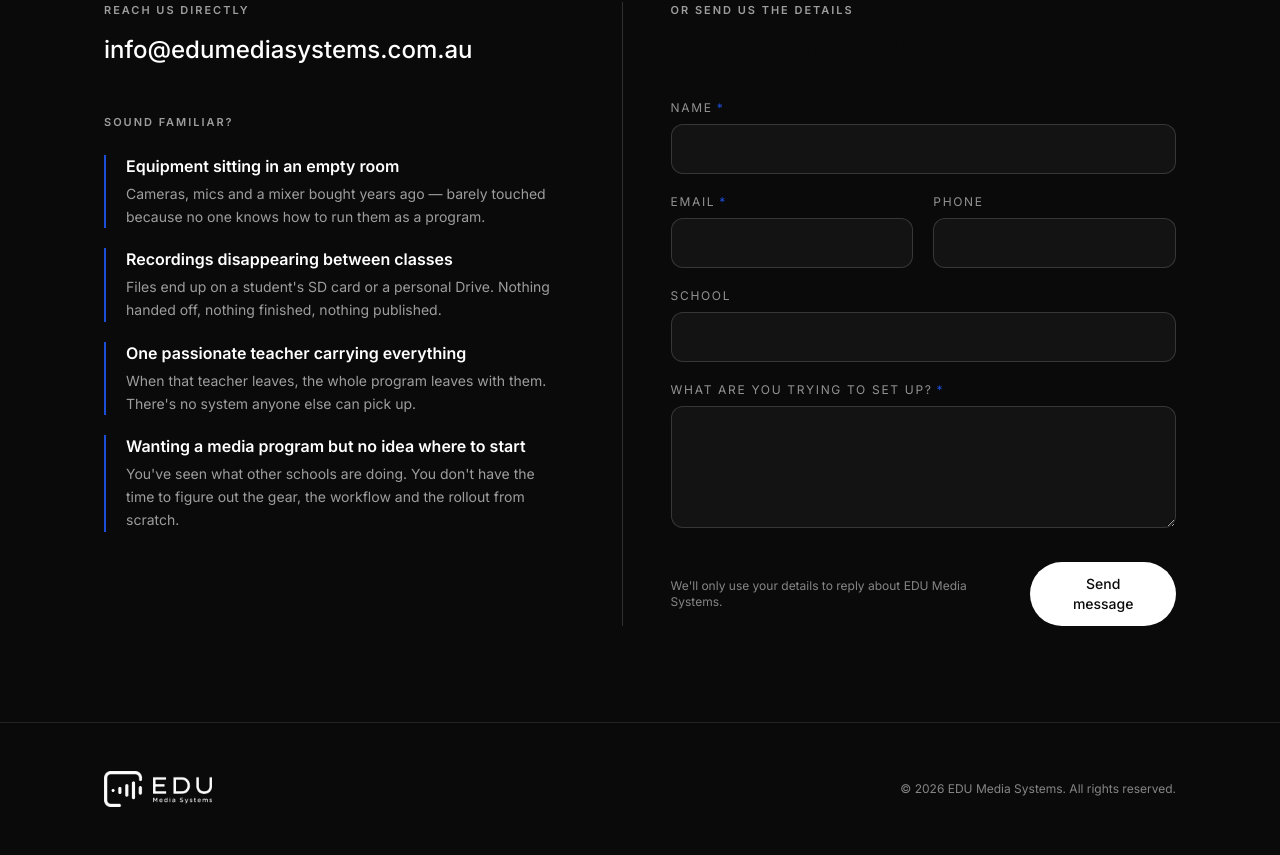
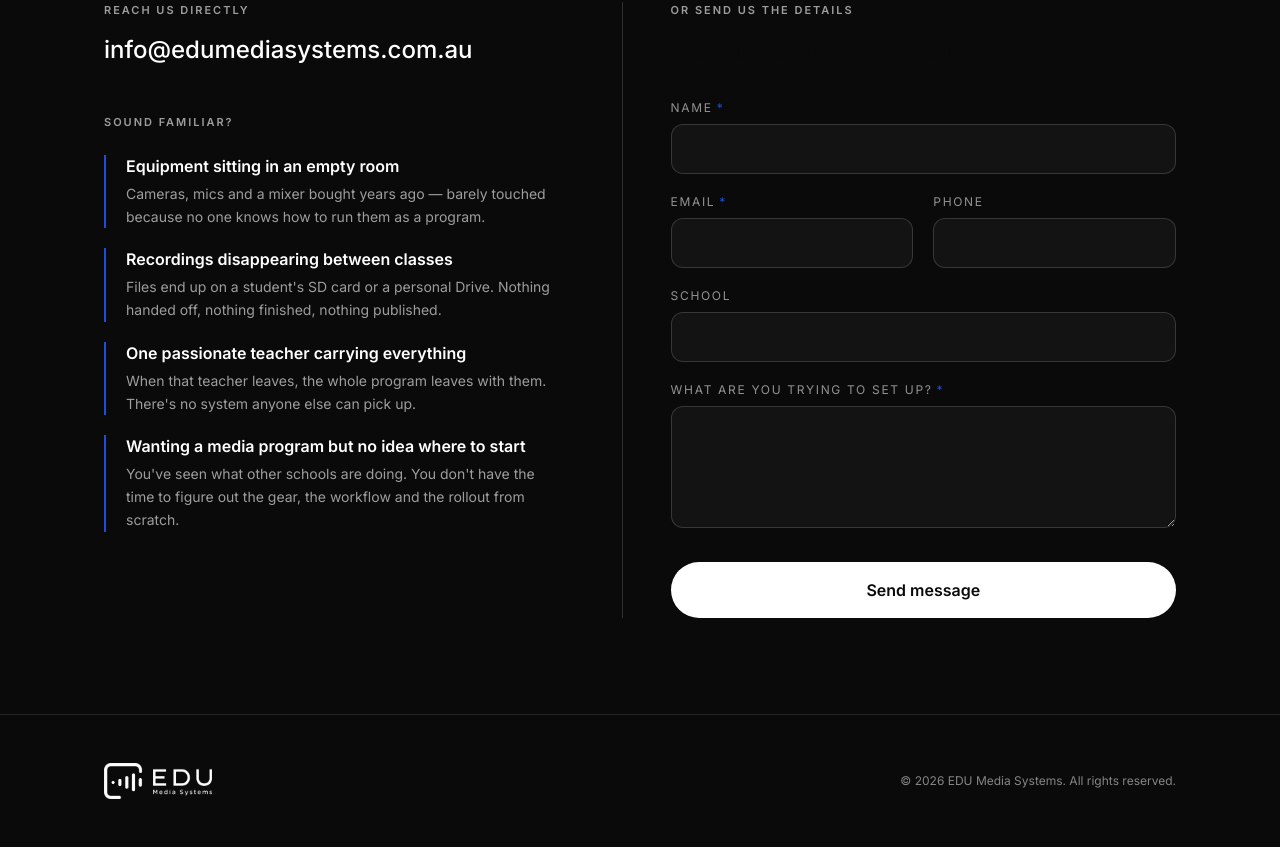
Before and after one commit to SpiceOfLifeMedia/edu-media-systems, a React (Vite) app: page / in a window 1280 px wide. Shown: the part 5270-6125 px from the top of the page. Built offline with nearby package versions, Linux system fonts and the light colour scheme.

Commit message:
FinalCta: remove privacy disclaimer, expand Send button to full width
  - Removed "We'll only use your details to reply about EDU Media Systems."
  - Send message button now full-width, larger padding (px-8 py-4) and font (text-base font-semibold)

```diff
--- a/src/sections/FinalCta.tsx
+++ b/src/sections/FinalCta.tsx
@@ -186,14 +186,11 @@ export default function FinalCta() {
                   required
                 />
 
-                <div className="flex flex-col gap-3 pt-2 sm:flex-row sm:items-center sm:justify-between">
-                  <p className="text-xs text-white/50">
-                    We'll only use your details to reply about EDU Media Systems.
-                  </p>
+                <div className="pt-2">
                   <button
                     type="submit"
                     disabled={status === "submitting"}
-                    className="inline-flex items-center justify-center rounded-full bg-white px-6 py-3 text-sm font-medium text-ink transition-colors hover:bg-accent hover:text-white disabled:cursor-not-allowed disabled:opacity-60"
+                    className="inline-flex w-full items-center justify-center rounded-full bg-white px-8 py-4 text-base font-semibold text-ink transition-colors hover:bg-accent hover:text-white disabled:cursor-not-allowed disabled:opacity-60"
                   >
                     {status === "submitting" ? "Sending…" : "Send message"}
                   </button>
```
